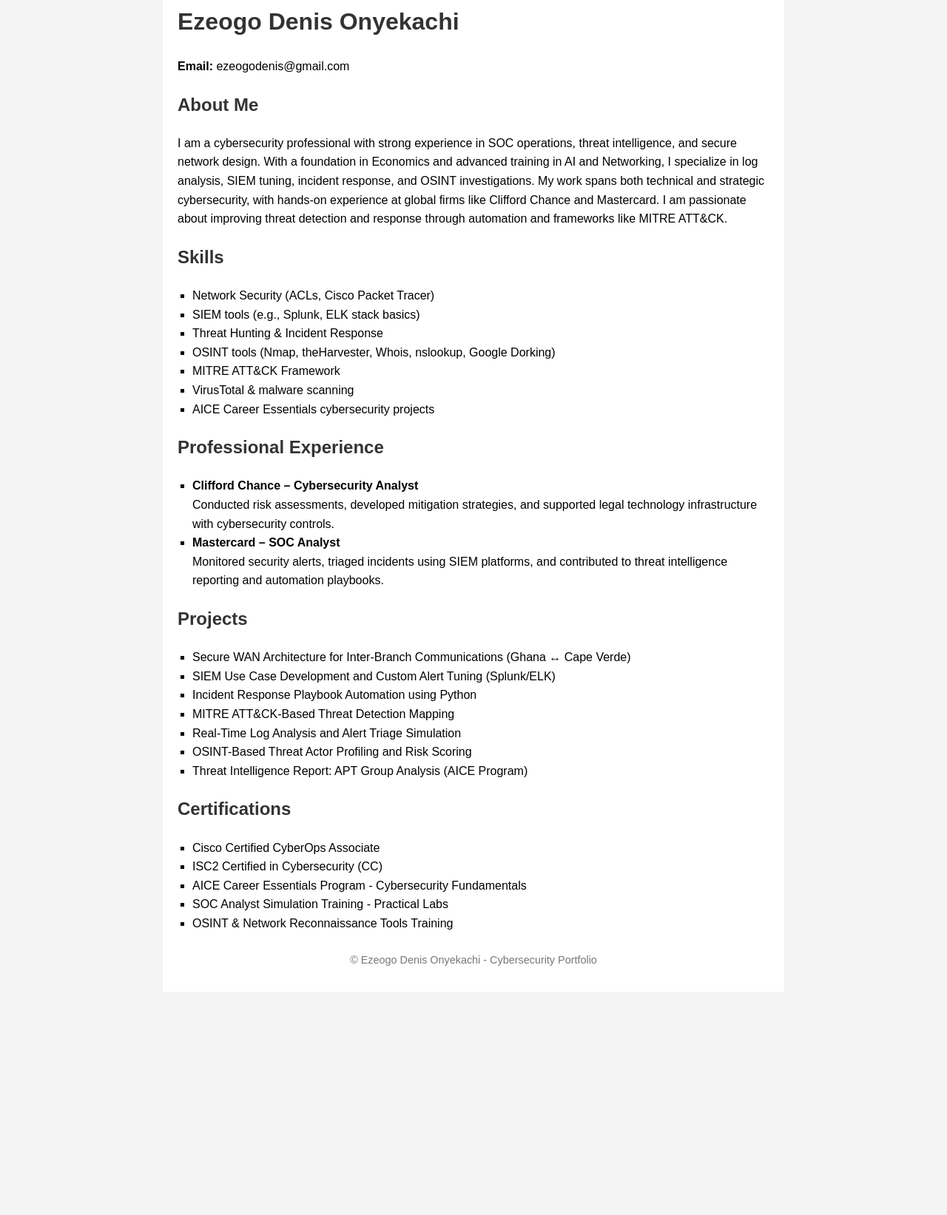
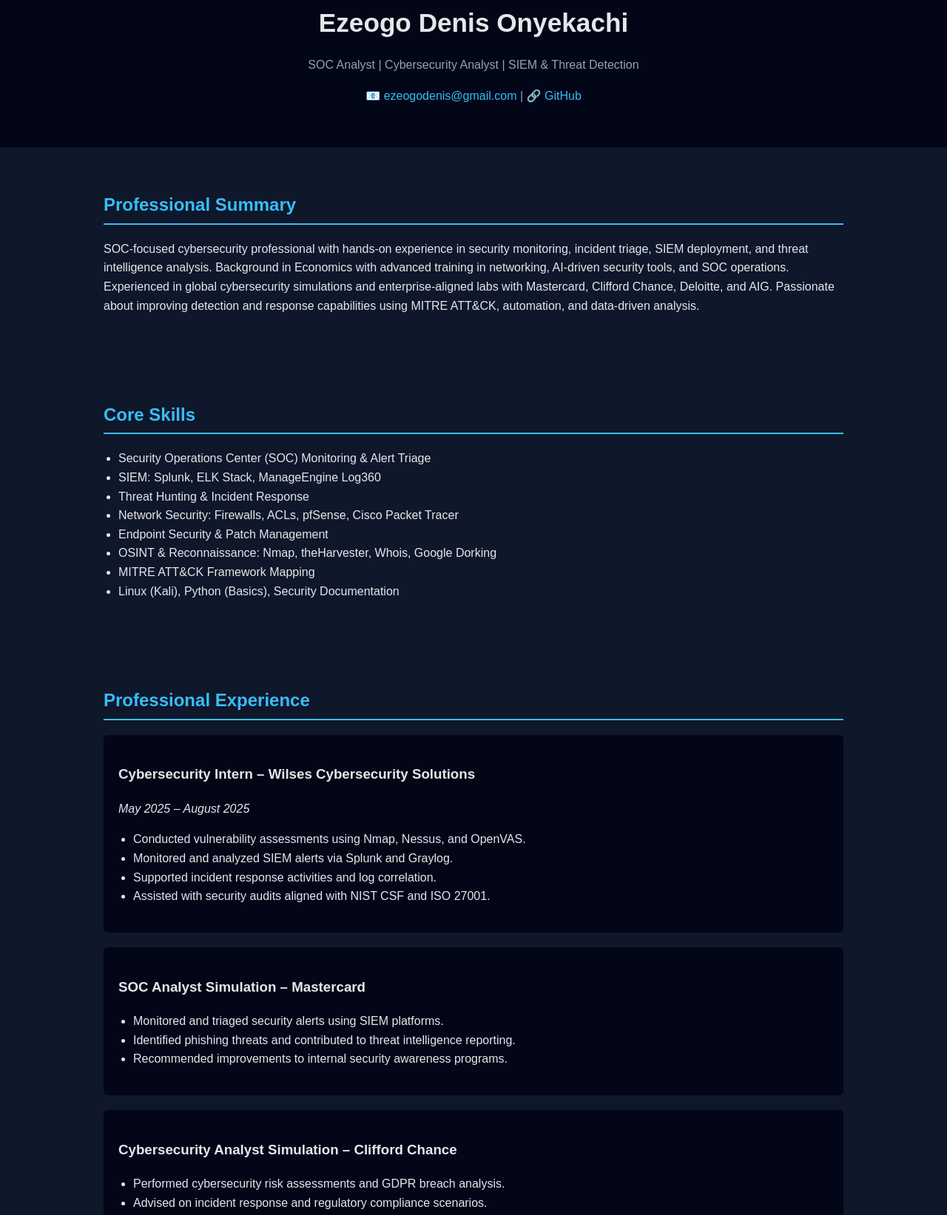
Before and after one commit to D3nis-sec/Security_portfolio, a plain HTML site: page index.html in a window 1280 px wide. Shown: the part 37-1680 px from the top of the page at 74% size. Before the commit the page ends 1378 px from the top, so only its background shows below. Drawn offline with Linux system fonts and the light colour scheme.

Commit message:
Revamp portfolio layout and content
Updated the title and enhanced the styling of the portfolio webpage. Added sections for professional summary, core skills, professional experience, projects, and education.

```diff
--- a/index.html
+++ b/index.html
@@ -1,74 +1,183 @@
-
 <!DOCTYPE html>
 <html lang="en">
 <head>
     <meta charset="UTF-8">
     <meta name="viewport" content="width=device-width, initial-scale=1.0">
-    <title>Ezeogo Denis Onyekachi - Cybersecurity Portfolio</title>
+    <title>Ezeogo Denis Onyekachi | Cybersecurity Portfolio</title>
     <style>
-        body { font-family: Arial, sans-serif; line-height: 1.6; margin: 0; padding: 0; background: #f4f4f4; }
-        .container { max-width: 800px; margin: auto; padding: 20px; background: #fff; }
-        h1, h2 { color: #333; }
-        ul { list-style: square; padding-left: 20px; }
-        footer { text-align: center; padding: 10px; font-size: 0.9em; color: #777; }
+        body {
+            font-family: Arial, Helvetica, sans-serif;
+            margin: 0;
+            padding: 0;
+            background-color: #0f172a;
+            color: #e5e7eb;
+            line-height: 1.6;
+        }
+        header {
+            background: #020617;
+            padding: 40px 20px;
+            text-align: center;
+        }
+        header h1 {
+            margin: 0;
+            font-size: 2.2em;
+        }
+        header p {
+            color: #94a3b8;
+        }
+        section {
+            padding: 40px 20px;
+            max-width: 1000px;
+            margin: auto;
+        }
+        h2 {
+            border-bottom: 2px solid #38bdf8;
+            padding-bottom: 5px;
+            margin-bottom: 20px;
+            color: #38bdf8;
+        }
+        ul {
+            padding-left: 20px;
+        }
+        .card {
+            background: #020617;
+            padding: 20px;
+            margin-bottom: 20px;
+            border-radius: 6px;
+        }
+        a {
+            color: #38bdf8;
+            text-decoration: none;
+        }
+        footer {
+            text-align: center;
+            padding: 20px;
+            background: #020617;
+            color: #94a3b8;
+        }
     </style>
 </head>
 <body>
-    <div class="container">
-        <h1>Ezeogo Denis Onyekachi</h1>
-        <p><strong>Email:</strong> ezeogodenis@gmail.com</p>
 
+<header>
+    <h1>Ezeogo Denis Onyekachi</h1>
+    <p>SOC Analyst | Cybersecurity Analyst | SIEM & Threat Detection</p>
+    <p>
+        📧 <a href="mailto:ezeogodenis@gmail.com">ezeogodenis@gmail.com</a> |
+        🔗 <a href="https://github.com/D3nis-sec" target="_blank">GitHub</a>
+    </p>
+</header>
 
-<h2>About Me</h2>
-<p>
-I am a cybersecurity professional with strong experience in SOC operations, threat intelligence, and secure network design.
-With a foundation in Economics and advanced training in AI and Networking, I specialize in log analysis, SIEM tuning, incident response,
-and OSINT investigations. My work spans both technical and strategic cybersecurity, with hands-on experience at global firms like
-Clifford Chance and Mastercard. I am passionate about improving threat detection and response through automation and frameworks like
-MITRE ATT&CK.
-</p>
+<section>
+    <h2>Professional Summary</h2>
+    <p>
+        SOC-focused cybersecurity professional with hands-on experience in security monitoring,
+        incident triage, SIEM deployment, and threat intelligence analysis. Background in Economics
+        with advanced training in networking, AI-driven security tools, and SOC operations.
+        Experienced in global cybersecurity simulations and enterprise-aligned labs with
+        Mastercard, Clifford Chance, Deloitte, and AIG. Passionate about improving detection
+        and response capabilities using MITRE ATT&CK, automation, and data-driven analysis.
+    </p>
+</section>
 
+<section>
+    <h2>Core Skills</h2>
+    <ul>
+        <li>Security Operations Center (SOC) Monitoring & Alert Triage</li>
+        <li>SIEM: Splunk, ELK Stack, ManageEngine Log360</li>
+        <li>Threat Hunting & Incident Response</li>
+        <li>Network Security: Firewalls, ACLs, pfSense, Cisco Packet Tracer</li>
+        <li>Endpoint Security & Patch Management</li>
+        <li>OSINT & Reconnaissance: Nmap, theHarvester, Whois, Google Dorking</li>
+        <li>MITRE ATT&CK Framework Mapping</li>
+        <li>Linux (Kali), Python (Basics), Security Documentation</li>
+    </ul>
+</section>
 
-        <h2>Skills</h2>
+<section>
+    <h2>Professional Experience</h2>
+
+    <div class="card">
+        <h3>Cybersecurity Intern – Wilses Cybersecurity Solutions</h3>
+        <p><em>May 2025 – August 2025</em></p>
         <ul>
-            <li>Network Security (ACLs, Cisco Packet Tracer)</li><li>SIEM tools (e.g., Splunk, ELK stack basics)</li><li>Threat Hunting & Incident Response</li><li>OSINT tools (Nmap, theHarvester, Whois, nslookup, Google Dorking)</li><li>MITRE ATT&CK Framework</li><li>VirusTotal & malware scanning</li><li>AICE Career Essentials cybersecurity projects</li>
+            <li>Conducted vulnerability assessments using Nmap, Nessus, and OpenVAS.</li>
+            <li>Monitored and analyzed SIEM alerts via Splunk and Graylog.</li>
+            <li>Supported incident response activities and log correlation.</li>
+            <li>Assisted with security audits aligned with NIST CSF and ISO 27001.</li>
         </ul>
+    </div>
 
+    <div class="card">
+        <h3>SOC Analyst Simulation – Mastercard</h3>
+        <ul>
+            <li>Monitored and triaged security alerts using SIEM platforms.</li>
+            <li>Identified phishing threats and contributed to threat intelligence reporting.</li>
+            <li>Recommended improvements to internal security awareness programs.</li>
+        </ul>
+    </div>
 
-<h2>Professional Experience</h2>
-<ul>
-    <li><strong>Clifford Chance – Cybersecurity Analyst</strong><br>
-    Conducted risk assessments, developed mitigation strategies, and supported legal technology infrastructure with cybersecurity controls.</li>
+    <div class="card">
+        <h3>Cybersecurity Analyst Simulation – Clifford Chance</h3>
+        <ul>
+            <li>Performed cybersecurity risk assessments and GDPR breach analysis.</li>
+            <li>Advised on incident response and regulatory compliance scenarios.</li>
+        </ul>
+    </div>
+</section>
 
-    <li><strong>Mastercard – SOC Analyst</strong><br>
-    Monitored security alerts, triaged incidents using SIEM platforms, and contributed to threat intelligence reporting and automation playbooks.</li>
-</ul>
+<section>
+    <h2>Projects</h2>
 
+    <div class="card">
+        <h3>SIEM Deployment & Log Analysis</h3>
+        <p>
+            Deployed ManageEngine Log360 SIEM and integrated security logs to generate alerts,
+            analyze malware activity, and tune detection rules.
+        </p>
+        <p>
+            🔗 <a href="https://github.com/D3nis-sec/Group-2-Project" target="_blank">GitHub Repository</a>
+        </p>
+    </div>
 
-<h2>Projects</h2>
-<ul>
-    <li>Secure WAN Architecture for Inter-Branch Communications (Ghana ↔ Cape Verde)</li>
-    <li>SIEM Use Case Development and Custom Alert Tuning (Splunk/ELK)</li>
-    <li>Incident Response Playbook Automation using Python</li>
-    <li>MITRE ATT&CK-Based Threat Detection Mapping</li>
-    <li>Real-Time Log Analysis and Alert Triage Simulation</li>
-    <li>OSINT-Based Threat Actor Profiling and Risk Scoring</li>
-    <li>Threat Intelligence Report: APT Group Analysis (AICE Program)</li>
-</ul>
+    <div class="card">
+        <h3>Endpoint & Patch Management</h3>
+        <p>
+            Installed and configured ManageEngine Endpoint Central to deploy agents,
+            manage endpoints, and reduce vulnerabilities through patching.
+        </p>
+        <p>
+            🔗 <a href="https://github.com/D3nis-sec/Patch-Management-Report" target="_blank">GitHub Repository</a>
+        </p>
+    </div>
 
-<h2>Certifications</h2>
-<ul>
-    <li>Cisco Certified CyberOps Associate</li>
-    <li>ISC2 Certified in Cybersecurity (CC)</li>
-    <li>AICE Career Essentials Program - Cybersecurity Fundamentals</li>
-    <li>SOC Analyst Simulation Training - Practical Labs</li>
-    <li>OSINT & Network Reconnaissance Tools Training</li>
-</ul>
+    <div class="card">
+        <h3>Network Reconnaissance & Threat Analysis</h3>
+        <p>
+            Conducted controlled network scanning and service enumeration using Nmap,
+            analyzing exposed services and security risks.
+        </p>
+        <p>
+            🔗 <a href="https://github.com/D3nis-sec/nmap-scan-project" target="_blank">GitHub Repository</a>
+        </p>
+    </div>
+</section>
 
+<section>
+    <h2>Education & Certifications</h2>
+    <ul>
+        <li>DIPLOMA In Cybersecurity-Alt School Africa</li>
+        <li>Certified Network Security Practitioner CNSP</li>
+        <li>Cisco Junior Cybersecurity Analyst Path</li>
+         <li>ISC2 Certified in Cybersecurity (CC)</li>
+        <li>B.Sc. Economics – University of Nigeria, Nsukka</li>
+        <li>ALX – Artificial Intelligence Career Essentials</li>
+    </ul>
+</section>
 
-        <footer>
-            &copy; Ezeogo Denis Onyekachi - Cybersecurity Portfolio
-        </footer>
-    </div>
+<footer>
+    <p>© 2026 Ezeogo Denis Onyekachi | Cybersecurity Portfolio</p>
+</footer>
+
 </body>
 </html>
```
